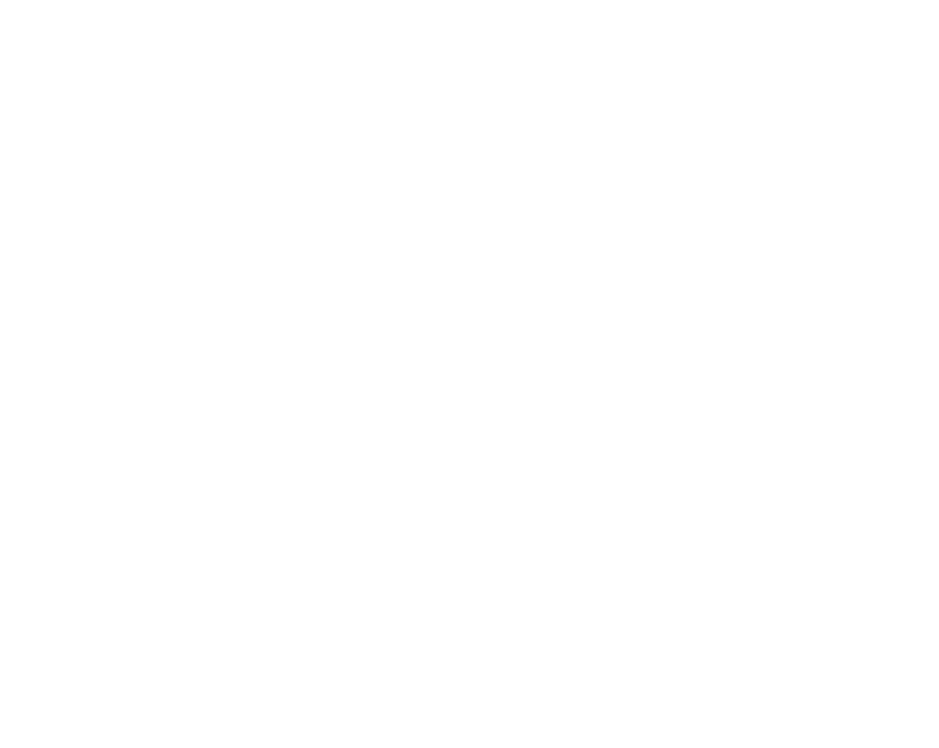
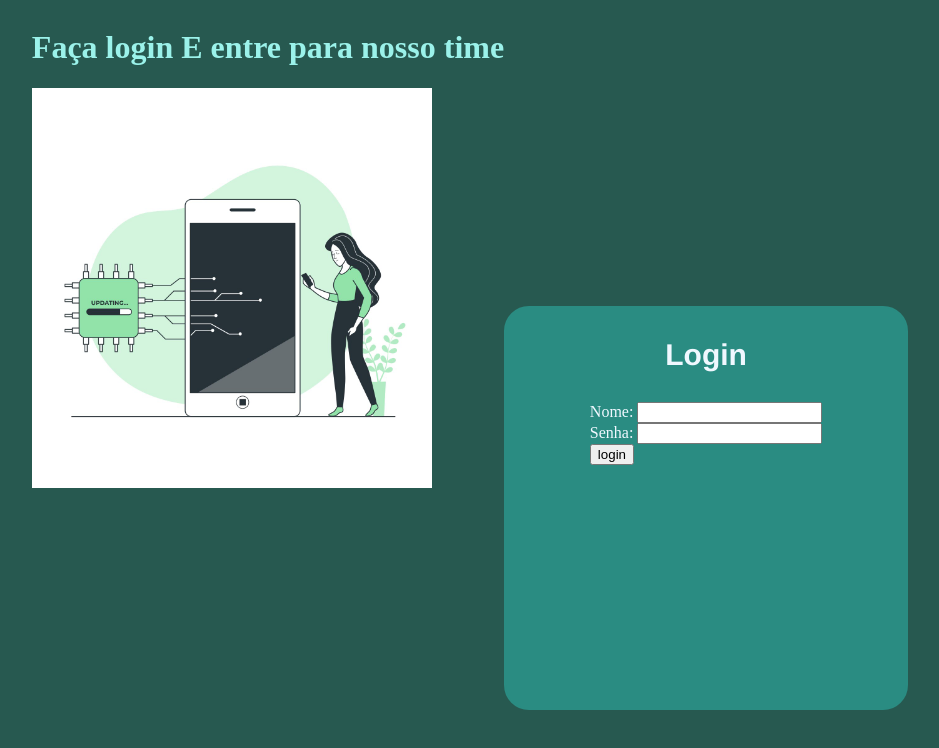
Before and after one commit to ILaySued04/userlogin, a plain HTML site: page index.html in a window 1280 px wide. Shown: the whole page, without its empty margins (170-1109 px from the left). Drawn offline with Linux system fonts and the light colour scheme.

Commit message:
primeiro commit

```diff
--- a/css/css.css
+++ b/css/css.css
@@ -0,0 +1,46 @@
+body {
+    display: flex;
+    justify-content: center;
+    background-color: #275950;
+    height: 100vh;
+}
+
+img {
+    width: 400px;
+}
+
+#div-login {
+    display: flex;
+    background-color: #2A8C82;
+    width: 400px;
+    height: 400px;
+    align-self: center;
+    margin-top: 200px;
+    border: 2px solid #2A8C82;
+    border-radius: 25px;
+    justify-content: center;
+
+}
+
+h1 {
+    color: #9BF2EA;
+}
+h3 {
+
+    color:aliceblue;
+    text-align: center;
+    font-family: 'Franklin Gothic Medium', 'Arial Narrow', Arial, sans-serif;
+    font-size: 30px;
+
+}
+#alinhamento {
+    margin:0;
+
+}
+#cor-login {
+    color: aliceblue;
+}
+
+#div-name {
+
+}
--- a/index.html
+++ b/index.html
@@ -1,21 +1,32 @@
 <!DOCTYPE html>
-<html lang="en">
+<html lang="pt-br">
 <head>
     <meta charset="UTF-8">
     <meta http-equiv="X-UA-Compatible" content="IE=edge">
     <meta name="viewport" content="width=<device-width>, initial-scale=1.0">
-    <title>Document</title>
-
+    <title>Login</title>
+    <link rel="stylesheet" type="text/css" href="./css/css.css">
 </head>
 <body>
-    <header>
+    <div class="div-titulo">
+        <h1>Faça login E entre para nosso time</h1>
+        <img src="./img/Firmware-bro.jpg">
+    </div>
+    <div id="div-login">
+        <!--alinhar o coteúdo-->
+            <form>
+                <div class="div-name">
+                    <h3>Login</h3>
+                    <label id="cor-login" for="nome">Nome:</label>
+                    <input type="text">
+                </div>
 
-    </header>
-    <main>
-
-    </main>
-    <footer>
-
-    </footer>
+                <div>
+                    <label id="cor-login">Senha:</label>
+                    <input type="password">
+                </div>
+                <button type="button">login</button>
+            </form>
+    </div>
 </body>
 </html>
```
Also changed, not shown: teste.html (added, +38 -0 lines), img/Firmware-bro.jpg (added).
